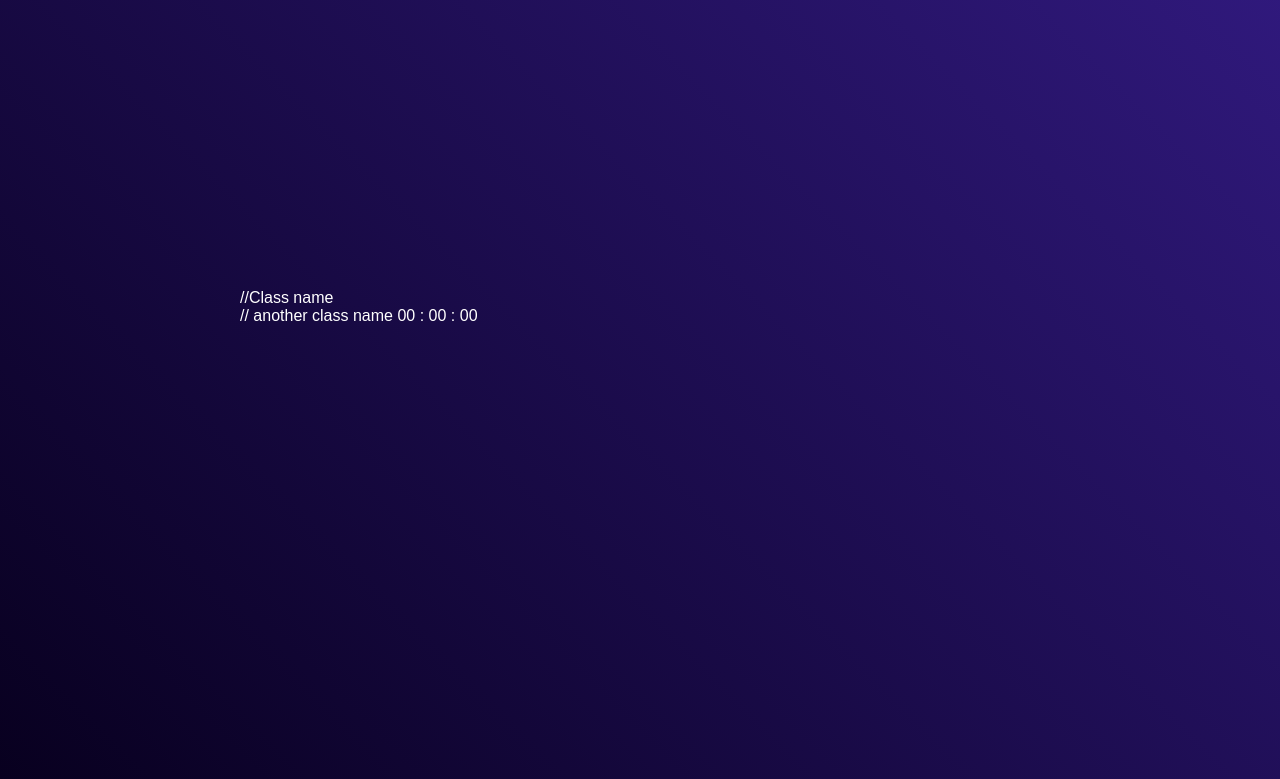
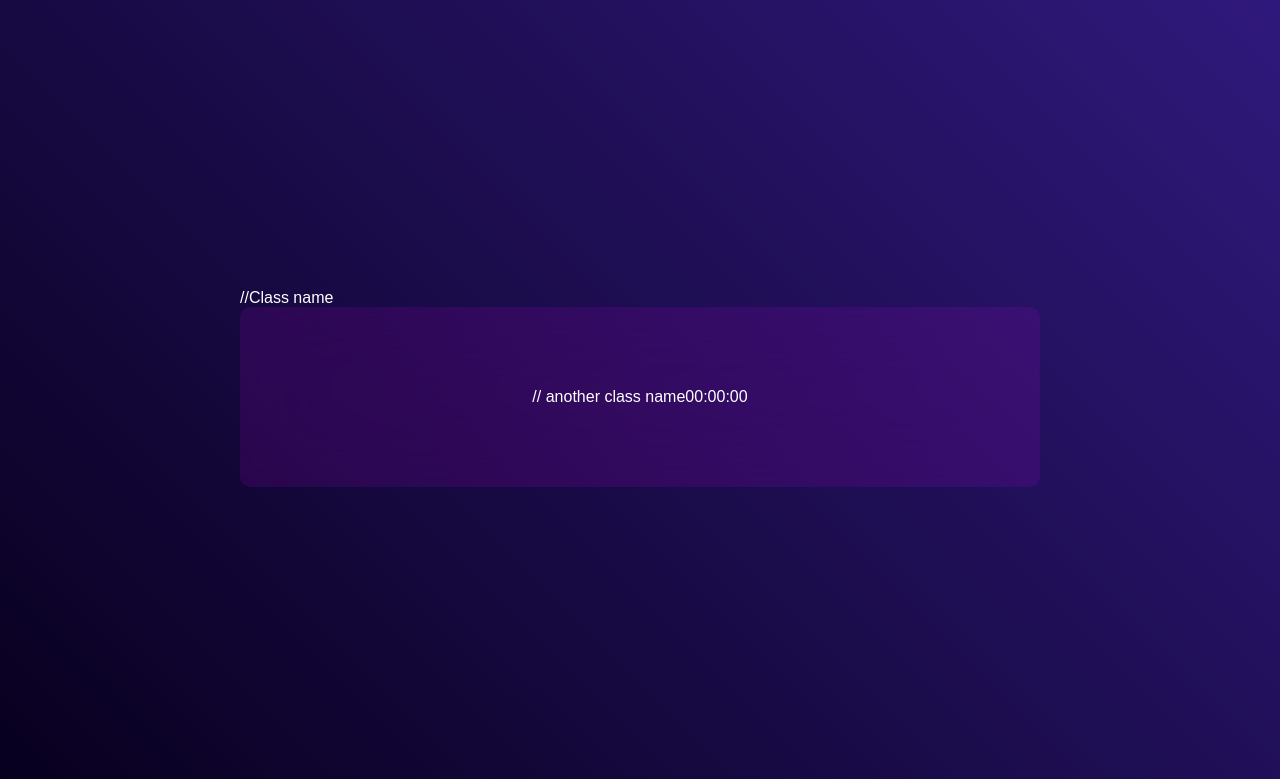
Before and after one commit to sajjmoSD/DIgital-Clock, a plain HTML site: page index.html in a window 1280 px wide. Shown: the part 76-855 px from the top of the page. Drawn offline with Linux system fonts and the light colour scheme.

Commit message:
created clock class and styled it
Adds a background colour for the clock and centers the clock into the middle of the container class

```diff
--- a/style.css
+++ b/style.css
@@ -19,3 +19,13 @@
     left: 50%;
     transform: translate(-50%, -50%);
 }
+.clock{
+    width: 100%;
+    height: 100%;
+    background: rgba(235, 0, 255, 0.11);
+    border-radius: 10px;
+    display: flex;
+    align-items:center;
+    justify-content: center;
+    backdrop-filter: blur(40px);
+}
```
